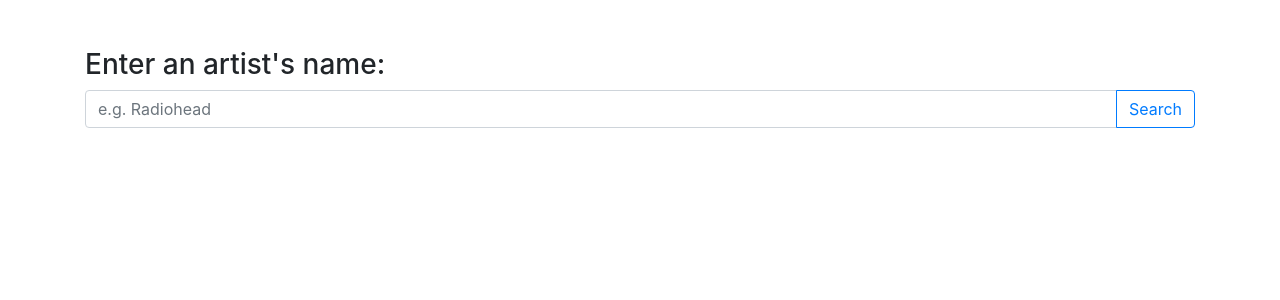
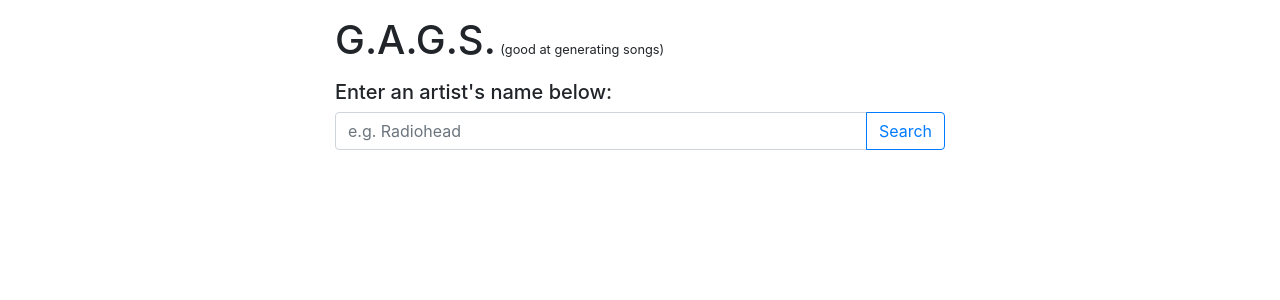
Before and after one commit to jackdahms/gags, a Flask app: page / in a window 1280 px wide. Shown: the top 300 px of the page. Run offline with Flask 2, Linux system fonts and the light colour scheme; some libraries are stand-ins or nearby versions.

Commit message:
added new title

```diff
--- a/templates/base.html
+++ b/templates/base.html
@@ -3,15 +3,17 @@
 <head>
     <meta charset="utf-8">
     <meta name="viewport" content="width=device-width, initial-scale=1, shrink-to-fit=no">
-    <title>Blockoff</title>
+    <title>G.A.G.S.</title>
     <script src="https://code.jquery.com/jquery-3.3.1.min.js"></script>
     <link rel="shortcut icon" href="{{ url_for('static', filename='favicon.ico') }}">
     <link rel="stylesheet" href="https://stackpath.bootstrapcdn.com/bootstrap/4.3.1/css/bootstrap.min.css" integrity="sha384-ggOyR0iXCbMQv3Xipma34MD+dH/1fQ784/j6cY/iJTQUOhcWr7x9JvoRxT2MZw1T" crossorigin="anonymous">
 </head>
 <body>
-    <div class="container">
-        <h3 class="mt-5">Enter an artist's name:</h3>
+    <div class="container w-50">
+        <h1 class="d-inline-block my-3">G.A.G.S.</h1>
+        <small>(good at generating songs)</small>
         <form id="searchForm" class="form" action="{{ url_for('find') }}">
+            <h5 class="">Enter an artist's name below:</h5>
             <div class="input-group">
                 <input type="text" class="form-control" id="artistInput" name="artist" placeholder="e.g. Radiohead" aria-describedby="artistButton">
                 <div class="input-group-append">
```
